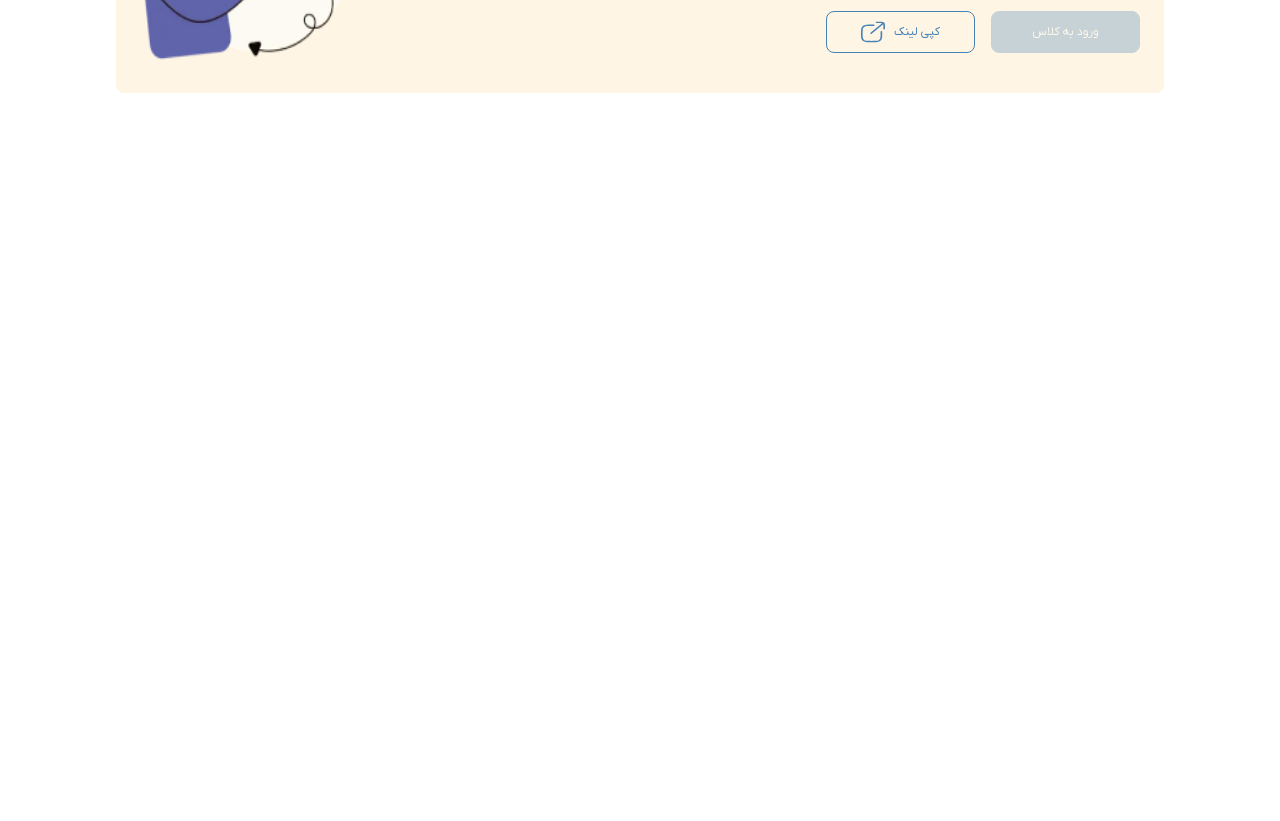
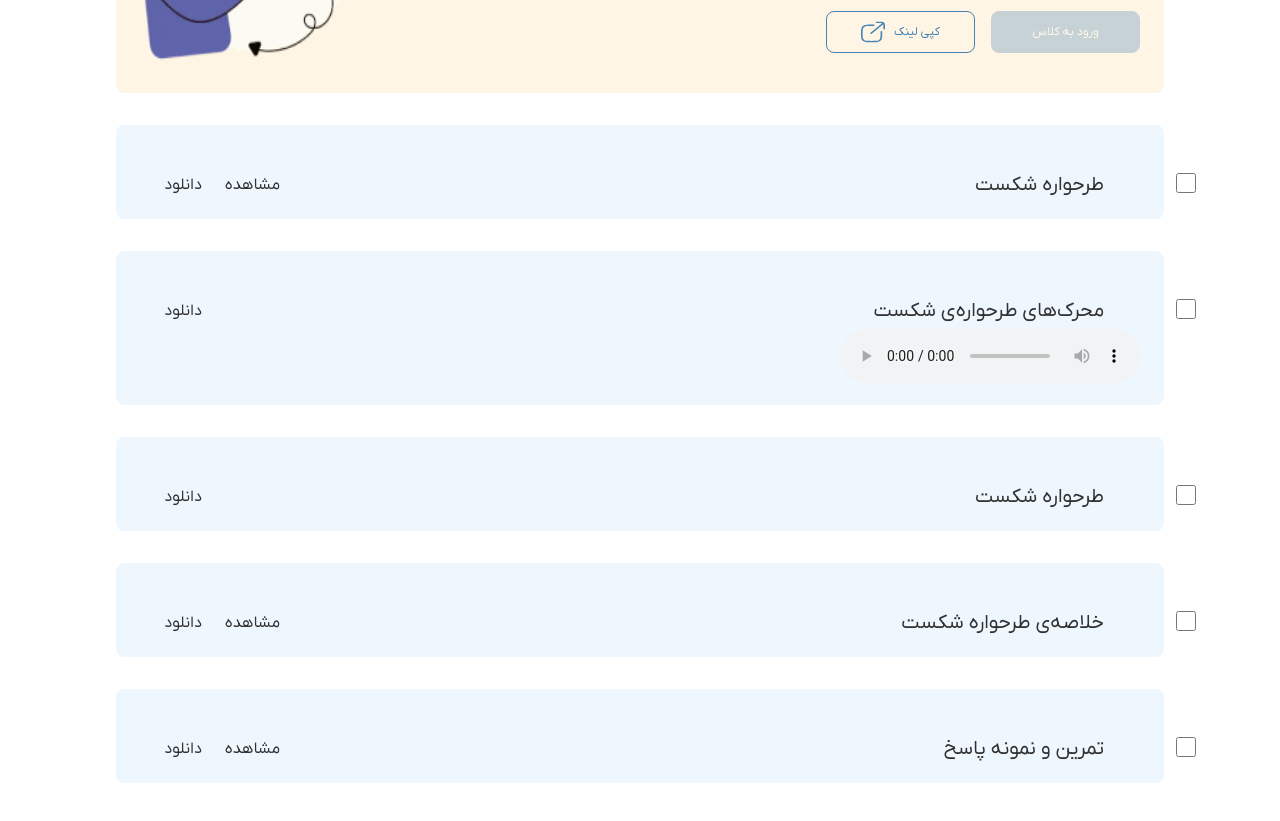
Before and after one commit to arb195/new-nasoo, a Next.js app: page /training in a window 1280 px wide. Shown: the part 1560-2381 px from the top of the page. Before the commit the page ends 1701 px from the top, so only its background shows below. Built offline with nearby package versions, Linux system fonts and the light colour scheme.

Commit message:
feat: main- medias

```diff
--- /dev/null
+++ b/src/components/common/media/Media.jsx
@@ -0,0 +1,30 @@
+import React from 'react';
+import style from './media.module.scss';
+import Link from 'next/link';
+import Icon from '../icon/icon';
+
+const Media = ({ title, dlSrc, type, iconSrc }) => {
+  return (
+    <div className={style.media}>
+      <input type="checkbox" className={style.media__checkbox} />
+      <div className={style.media__heading}>
+        <div className={style.media__heading__title}>
+          <Icon width="20" height="20" src={iconSrc} />
+          <span>{title}</span>
+        </div>
+        <div className={style.media__heading__buttons}>
+          {type === 'doc' && <Link href={'#'}>مشاهده</Link>}
+          {type !== 'video' && <Link href={dlSrc}>دانلود</Link>}
+        </div>
+      </div>
+      {type === 'audio' && <audio controls src="#"></audio>}
+      {type === 'video' && (
+        <video controls>
+          <source src={dlSrc} type="video/webm" />{' '}
+        </video>
+      )}
+    </div>
+  );
+};
+
+export default Media;
--- /dev/null
+++ b/src/components/common/media/media.module.scss
@@ -0,0 +1,33 @@
+.media {
+  width: 100%;
+  background-color: #eff7fe;
+  border-radius: 8px;
+  padding: 16px 24px;
+  &__checkbox {
+    position: relative;
+    left: 56px;
+    top: 32px;
+    width: 20px;
+    height: 20px;
+  }
+  &__heading {
+    display: flex;
+    justify-content: space-between;
+    align-items: center;
+    line-height: 36px;
+    &__title {
+      font-size: 20px;
+      display: flex;
+      gap: 16px;
+      align-items: center;
+    }
+    &__buttons {
+      font-size: 16px;
+      display: flex;
+      gap: 16px;
+      a {
+        width: 62px;
+      }
+    }
+  }
+}
--- a/src/components/training/main/TrainingMain.jsx
+++ b/src/components/training/main/TrainingMain.jsx
@@ -2,6 +2,7 @@ import React, { useState } from 'react';
 import style from './trainingMain.module.scss';
 import Notifications from '../../common/notifications/Notifications';
 import Alert from '../../common/alert/Alert';
+import Media from '../../common/media/Media';
 
 const notificationList = [
   'هفته‌ی آینده در تاریخ ۰۶/۲۱ کلاس تشکیل نمی‌شود.',
@@ -20,6 +21,26 @@ const TrainingMain = () => {
         />
       )}
       <Alert />
+      <Media title="طرحواره شکست" dlSrc="#" type="doc" iconSrc="book" />
+      <Media
+        title="محرک‌های طرحواره‌ی شکست"
+        dlSrc="#"
+        type="audio"
+        iconSrc="headphone"
+      />
+      <Media title="طرحواره شکست" dlSrc="#" type="vidio" iconSrc="play" />
+      <Media
+        title="خلاصه‌ی طرحواره شکست"
+        dlSrc="#"
+        type="doc"
+        iconSrc="file-square"
+      />
+      <Media
+        title="تمرین و نمونه پاسخ"
+        dlSrc="#"
+        type="doc"
+        iconSrc="quiz-square"
+      />
     </div>
   );
 };
```
